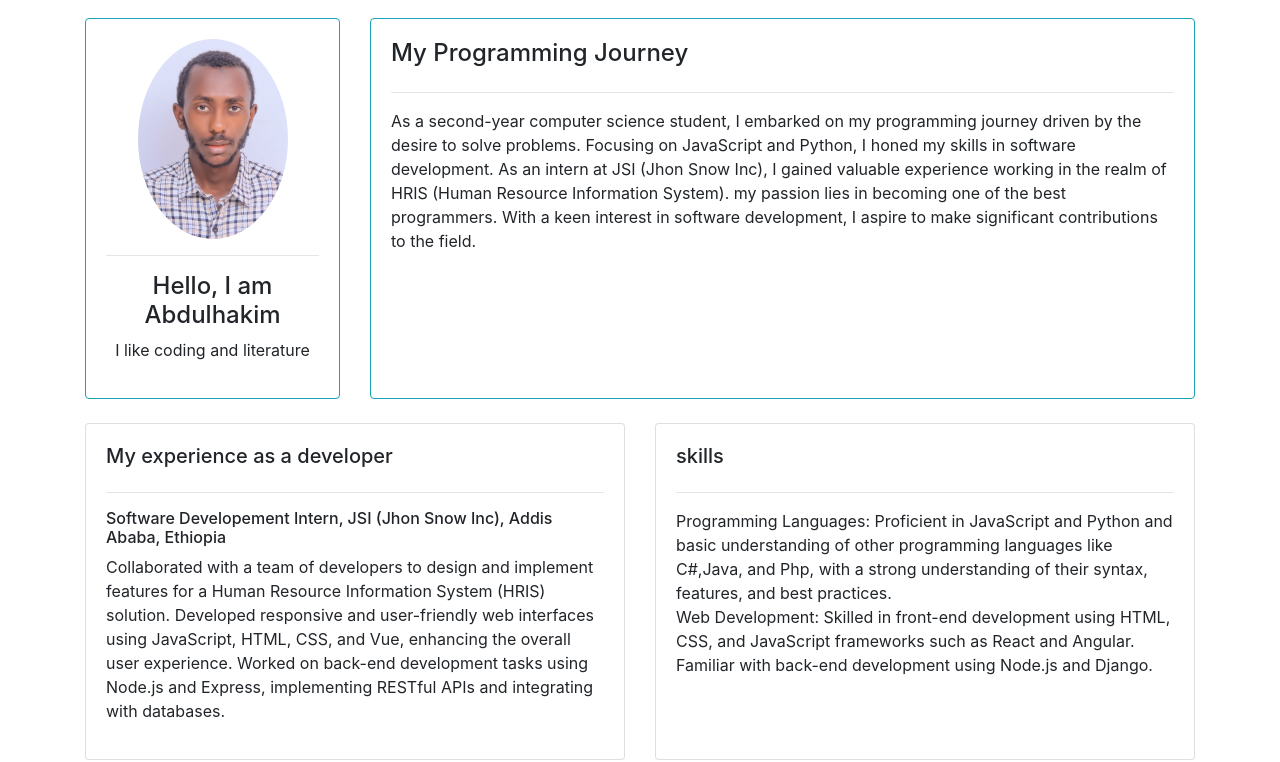
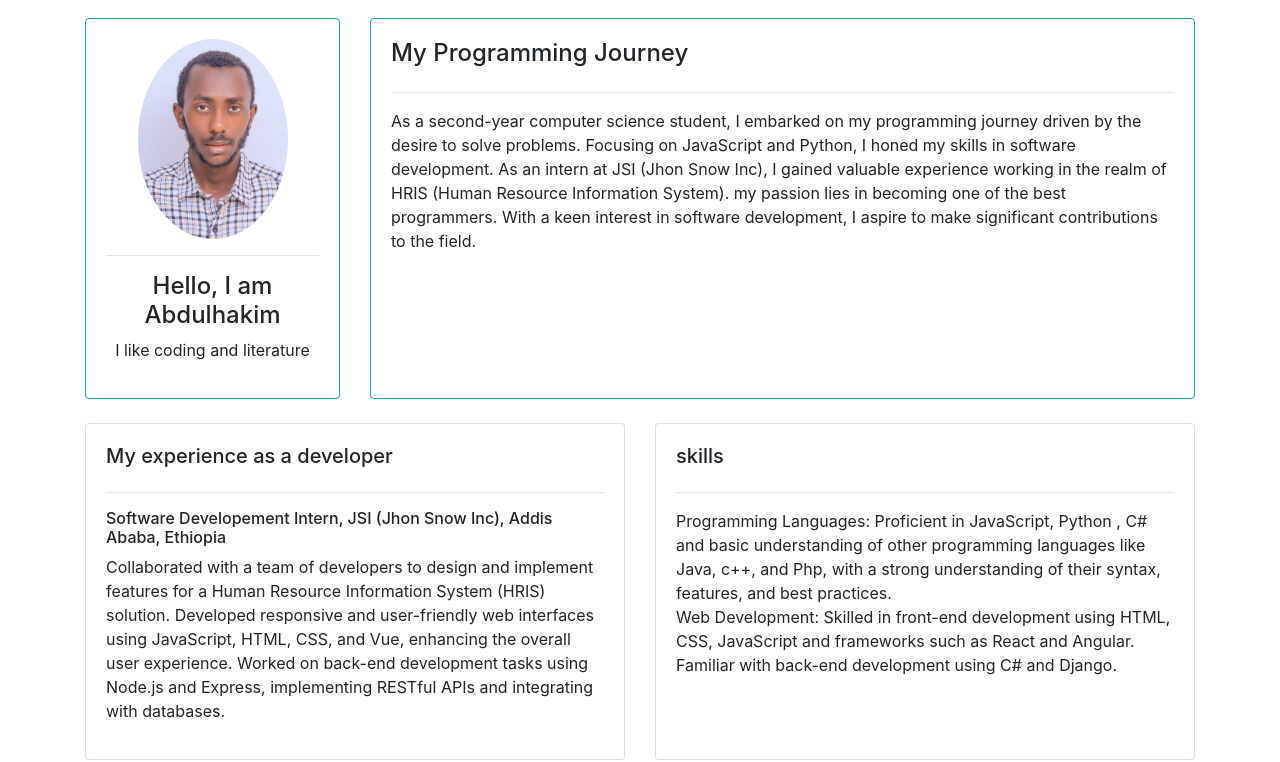
Before and after one commit to kImo1463/kimo1463.github.io, a plain HTML site: page index.html in a window 1280 px wide. Shown: the part 62-824 px from the top of the page. Drawn offline with nearby package versions, Linux system fonts and the light colour scheme.

Commit message:
Update index.html

```diff
--- a/index.html
+++ b/index.html
@@ -82,8 +82,8 @@
                     <h5 id="skills">skills</h5>
                     <hr>
                     <p>
-                        Programming Languages: Proficient in JavaScript and Python and basic understanding of other programming languages like C#,Java, and Php, with a strong understanding of their syntax, features, and best practices.<br>
-                        Web Development: Skilled in front-end development using HTML, CSS, and JavaScript frameworks such as React and Angular. Familiar with back-end development using Node.js and Django.
+                        Programming Languages: Proficient in JavaScript, Python , C# and basic understanding of other programming languages like Java, c++, and Php, with a strong understanding of their syntax, features, and best practices.<br>
+                        Web Development: Skilled in front-end development using HTML, CSS, JavaScript and frameworks such as React and Angular. Familiar with back-end development using C# and Django.
                     </p>
                 </div>
             </div>
```
